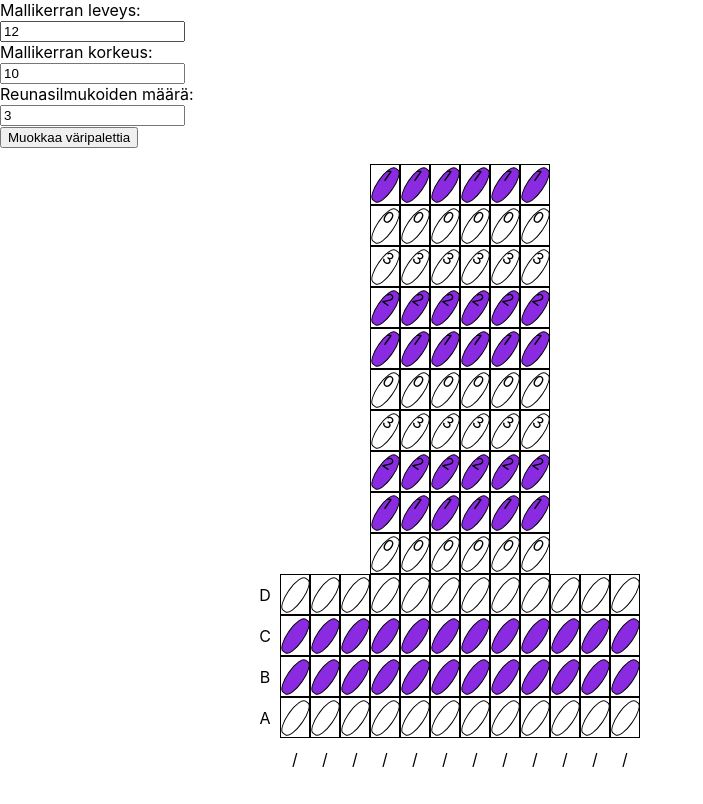
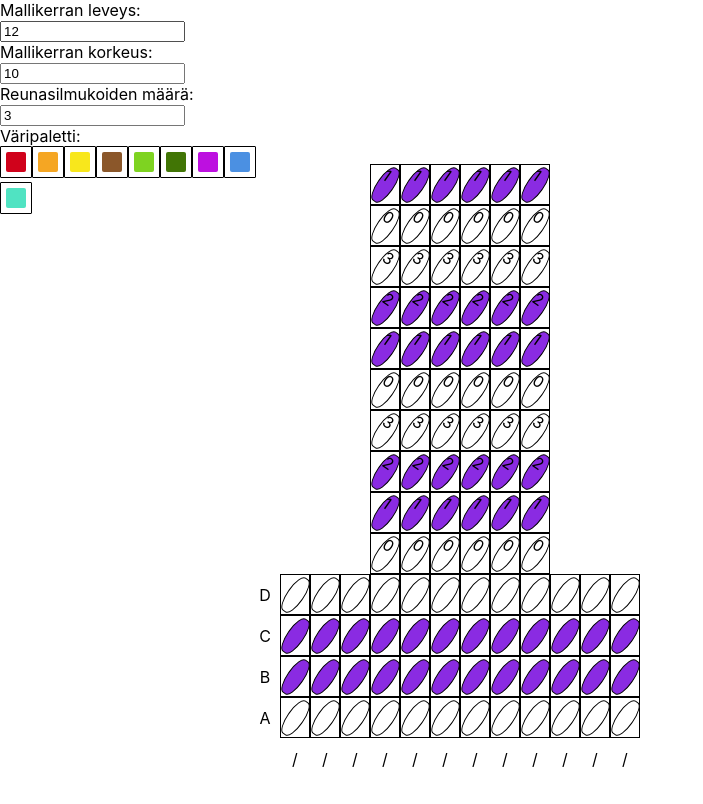
Before and after one commit to sjarva/tablet-weaving-app, a React (Create React App) app: page / in a window 1280 px wide. Shown: the top 804 px of the page, without its empty margins (0-703 px from the left). Built offline with nearby package versions, Linux system fonts and the light colour scheme.

Commit message:
New feature started: colorPanel where you can control the colors that are available for the colors of the masterStitches

```diff
--- a/src/App.js
+++ b/src/App.js
@@ -1,7 +1,7 @@
-import React from 'react';
-import './App.scss';
-import Settings from './Settings';
-import PatternContainer from './PatternContainer';
+import React from "react";
+import "./App.scss";
+import Settings from "./Settings";
+import PatternContainer from "./PatternContainer";
 
 class App extends React.Component {
   constructor(props) {
@@ -13,27 +13,27 @@ class App extends React.Component {
       width: 12,
       height: 10,
       showEdgeColumns: false,
-            numberOfEdgeColumns: 3,
-        }
+      numberOfEdgeColumns: 3
+    };
   }
 
   handleHeight(num) {
-        console.log('new height is ', num);
-        this.setState({height: parseInt(num)});
+    console.log("new height is ", num);
+    this.setState({ height: parseInt(num) });
   }
 
   handleWidht(num) {
-        console.log('new width is ', num);
-        this.setState({width: parseInt(num)});
+    console.log("new width is ", num);
+    this.setState({ width: parseInt(num) });
   }
 
   handleShowEdgeChange() {
-        this.setState({showEdgeColumns: !this.state.showEdgeColumns});
+    this.setState({ showEdgeColumns: !this.state.showEdgeColumns });
   }
 
   handleEdgeColumnChange(num) {
-        console.log('new edge column amount is ', num);
-        this.setState({numberOfEdgeColumns: parseInt(num)})
+    console.log("new edge column amount is ", num);
+    this.setState({ numberOfEdgeColumns: parseInt(num) });
   }
 
   render() {
@@ -42,19 +42,25 @@ class App extends React.Component {
     const numberOfEdgeColumns = this.state.numberOfEdgeColumns;
     return (
       <div className="grid-wrapper grid-wrapper__border">
-            <div className="grid-item-debug">
-            </div>
-            <Settings height={height} width={width} nmbOfEdgeSts={numberOfEdgeColumns}
-                handleWidht={this.handleWidht} handleHeight={this.handleHeight}
-                handleEdge={this.handleEdgeColumnChange}></Settings>
+        <div className="grid-item-debug" />
+        <Settings
+          height={height}
+          width={width}
+          nmbOfEdgeSts={numberOfEdgeColumns}
+          handleWidht={this.handleWidht}
+          handleHeight={this.handleHeight}
+          handleEdge={this.handleEdgeColumnChange}
+        />
 
-            <PatternContainer c={width} r={height}
-            showEdgeSts={this.state.showEdgeColumns} nmbOfEdgeSts={numberOfEdgeColumns}></PatternContainer>
-
+        <PatternContainer
+          c={width}
+          r={height}
+          showEdgeSts={this.state.showEdgeColumns}
+          nmbOfEdgeSts={numberOfEdgeColumns}
+        />
       </div>
     );
   }
-
 }
 
 export default App;
--- /dev/null
+++ b/src/ColorButton.js
@@ -0,0 +1,54 @@
+import React from "react";
+import { SketchPicker } from "react-color";
+import './ColorButton.scss';
+
+export default class ColorButton extends React.Component {
+  constructor(props) {
+    super(props);
+    this.handleClick = this.handleClick.bind(this);
+    this.handleClose = this.handleClose.bind(this);
+    this.handleChange = this.handleChange.bind(this);
+
+    // Using color prop only to set initial color
+    this.state = {
+      displayColorPicker: false,
+      color: {
+        r: this.props.color !== undefined ? this.props.color.r: '241',
+        g: this.props.color !== undefined ? this.props.color.g: '112',
+        b: this.props.color !== undefined ? this.props.color.b:'19',
+        a: this.props.color !== undefined ? this.props.color.a: '1',
+      }
+    };
+  }
+
+  handleClick() {
+    this.setState({ displayColorPicker: !this.state.displayColorPicker });
+  }
+
+  handleClose() {
+    this.setState({ displayColorPicker: false });
+  }
+
+  handleChange(color) {
+    this.setState({ color: color.rgb });
+  }
+
+  render() {
+    return (
+      <React.Fragment>
+        <div className="swatch" onClick={this.handleClick}>
+          <div className="swatch-color" style={{background: `rgba(${ this.state.color.r }, ${ this.state.color.g }, ${ this.state.color.b }, ${ this.state.color.a })`}} />
+        </div>
+        {this.state.displayColorPicker ? (
+          <div className="swatch-popover">
+            <div className="swatch-cover" onClick={this.handleClose} />
+            <SketchPicker
+              color={this.state.color}
+              onChange={this.handleChange}
+            />
+          </div>
+        ) : null}
+      </React.Fragment>
+    );
+  }
+}
--- /dev/null
+++ b/src/ColorButton.scss
@@ -0,0 +1,28 @@
+.swatch-color {
+    width: 20px;
+    height: 20px;
+  border-radius: 2px;
+}
+
+.swatch {
+  padding: 5px;
+  background: #fff;
+  border-radius: 1px;
+  border: 0.5px black solid;
+  //box-shadow: 0 0 0 1px rgba(0;0;0;.1);
+  display: inline-block;
+  cursor: pointer;
+}
+
+.swatch-popover {
+  position: absolute;
+  z-index: 2;
+}
+
+.swatch-cover {
+  position: fixed;
+  top: 0px;
+  right: 0px;
+  bottom: 0px;
+  left: 0px;
+}
--- /dev/null
+++ b/src/ColorPanel.js
@@ -0,0 +1,23 @@
+import React from "react";
+import ColorButton from './ColorButton';
+
+export default class ColorPanel extends React.Component {
+  constructor(props) {
+    super(props);
+    this.state = {};
+  }
+
+  render() {
+    return <div className="colorPanel">
+        <ColorButton color={{r: 208, g: 2, b: 27, a: 1}}></ColorButton>
+        <ColorButton color={{r: 245, g: 166, b: 35, a: 1}}></ColorButton>
+        <ColorButton color={{r: 248, g: 231, b: 28, a: 1}}></ColorButton>
+        <ColorButton color={{r: 139, g: 87, b: 42, a: 1}}></ColorButton>
+        <ColorButton color={{r: 126, g: 211, b: 33, a: 1}}></ColorButton>
+        <ColorButton color={{r: 65, g: 117, b: 5, a: 1}}></ColorButton>
+        <ColorButton color={{r: 189, g: 16, b: 224, a: 1}}></ColorButton>
+        <ColorButton color={{r: 75, g: 144, b: 226, a: 1}}></ColorButton>
+        <ColorButton color={{r: 80, g: 227, b: 194, a: 1}}></ColorButton>
+    </div>;
+  }
+}
--- a/src/EditColorsButton.js
+++ /dev/null
@@ -1,30 +0,0 @@
-import React from 'react';
-import { SketchPicker } from 'react-color';
-
-export default class EditColorsButton extends React.Component {
-    constructor(props){
-        super(props);
-        this.handleClick = this.handleClick.bind(this);
-        this.handleColorChangeComplete = this.handleColorChangeComplete.bind(this);
-        this.state = {
-            showPicker: false,
-            color: 'FFFFFF',
-        }
-    }
-
-    handleClick() {
-        this.setState({showPicker: !this.state.showPicker});
-    }
-
-    handleColorChangeComplete() {
-        console.log('picker change complete');
-    }
-
-    render() {
-        return <div>
-            <button onClick={this.handleClick}>Muokkaa väripalettia</button>
-            {/*<SketchPicker color={this.state.color}
-            onChangeComplete={this.handleColorChangeComplete}></SketchPicker>*/}
-        </div>;
-    }
-}
--- a/src/Settings.js
+++ b/src/Settings.js
@@ -1,6 +1,6 @@
-import React from 'react';
-import EditColorsButton from './EditColorsButton';
-
+import React from "react";
+import ColorPanel from "./ColorPanel";
+import "./Settings.scss";
 export default class Settings extends React.Component {
   constructor(props) {
     super(props);
@@ -10,12 +10,12 @@ export default class Settings extends React.Component {
   }
 
   handleWidthChange(e) {
-        console.log('inputted value is ', e.target.value);
+    console.log("inputted value is ", e.target.value);
     this.props.handleWidht(e.target.value);
   }
 
   handleHeightChange(e) {
-        console.log('inputted value is ', e.target.value);
+    console.log("inputted value is ", e.target.value);
     this.props.handleHeight(e.target.value);
   }
   handleEdgeChange(e) {
@@ -23,20 +23,37 @@ export default class Settings extends React.Component {
   }
 
   render() {
-        return <div className="grid-item-settings">
+    return (
+      <div className="grid-item-settings">
+        <div className="settings-width">
           <label>
             Mallikerran leveys:
-                <input value={this.props.width} onChange={this.handleWidthChange}></input>
+            <input value={this.props.width} onChange={this.handleWidthChange} />
           </label>
+        </div>
+        <div className="settings-height">
           <label>
             Mallikerran korkeus:
-                <input value={this.props.height} onChange={this.handleHeightChange}></input>
+            <input
+              value={this.props.height}
+              onChange={this.handleHeightChange}
+            />
           </label>
+        </div>
+        <div className="settings-edges">
           <label>
             Reunasilmukoiden määrä:
-                <input value={this.props.nmbOfEdgeSts} onChange={this.handleEdgeChange}></input>
+            <input
+              value={this.props.nmbOfEdgeSts}
+              onChange={this.handleEdgeChange}
+            />
           </label>
-            <EditColorsButton></EditColorsButton>
-        </div>;
+        </div>
+        <div className="settings-colors">
+          <label>Väripaletti:</label>
+          <ColorPanel />
+        </div>
+      </div>
+    );
   }
 }
--- a/src/Settings.scss
+++ b/src/Settings.scss
@@ -1,6 +1,34 @@
 .grid-item-settings {
     grid-column-start: 1;
-    grid-column-end: 5;
+    grid-column-end: 3;
     grid-row-start: 1;
-    grid-row-end: 5;
+    grid-row-end: 7;
 }
+
+.settings-width {
+    grid-column-start: 1;
+    grid-column-end: 4;
+    grid-row-start: 1;
+    grid-row-end: 1;
+}
+
+.settings-height {
+    grid-column-start: 1;
+    grid-column-end: 4;
+    grid-row-start: 2;
+    grid-row-end: 2;
+}
+
+.settings-edges {
+    grid-column-start: 1;
+    grid-column-end: 4;
+    grid-row-start: 3;
+    grid-row-end: 3;
+}
+
+.settings-colors {
+    grid-column-start: 1;
+    grid-column-end: 4;
+    grid-row-start: 4;
+    grid-row-end: 6;
+}
```
Lines whose indentation alone changed are shown as unchanged.
